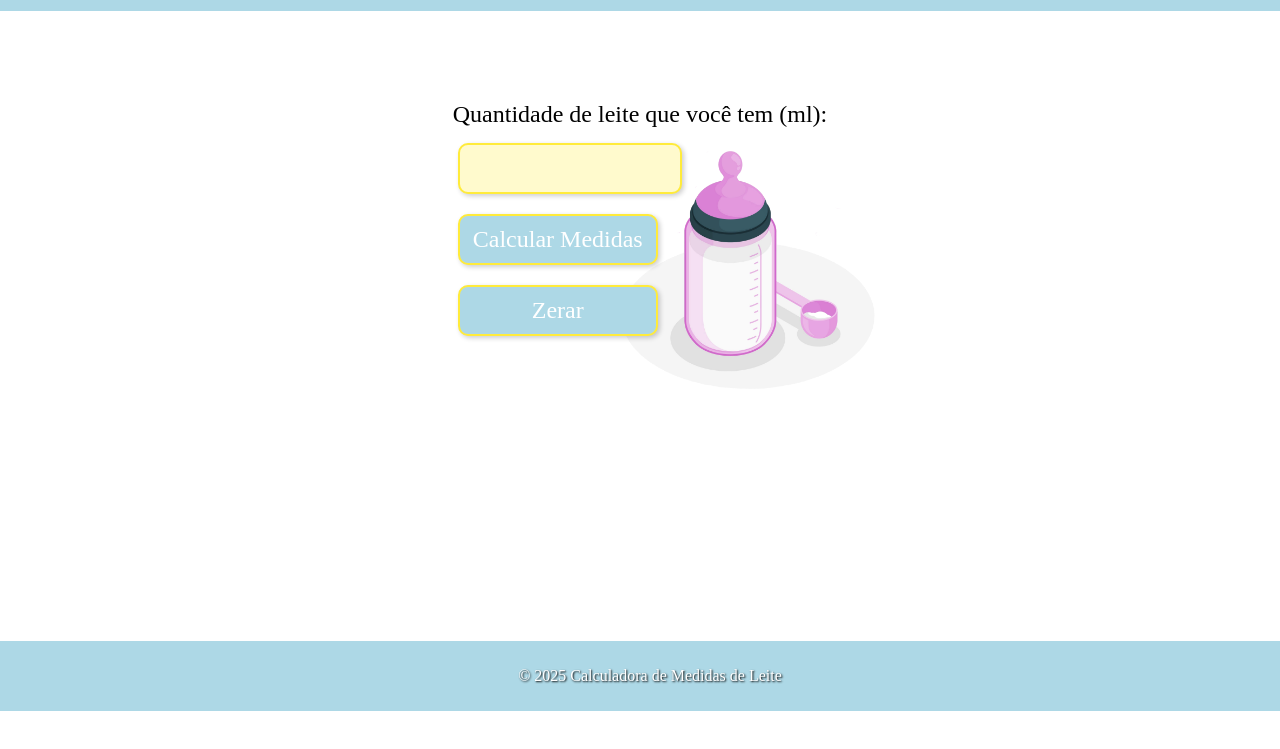
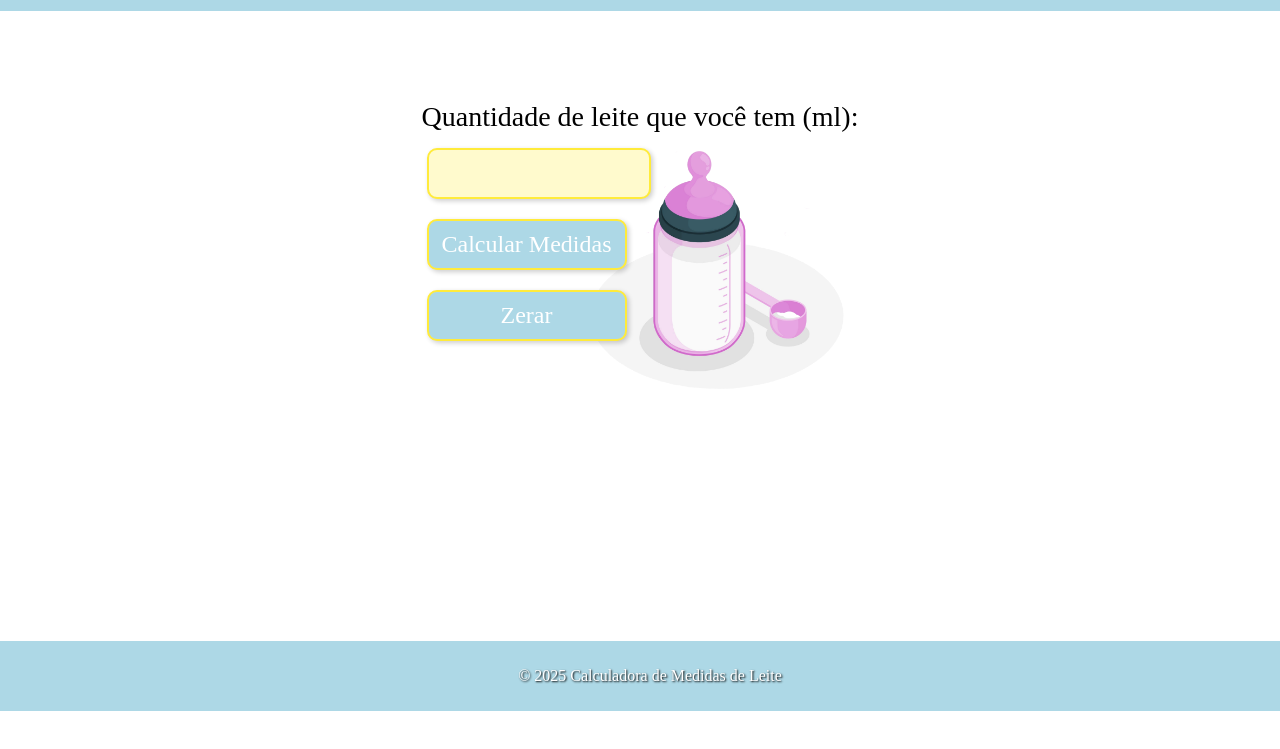
Before and after one commit to Alex-Brito-91/projeto-medida-leite, a plain HTML site: page index.html in a window 1280 px wide. Shown: the part 89-838 px from the top of the page. Drawn offline with Linux system fonts and the light colour scheme; a web font is replaced by a local one.

Commit message:
texto label em 28px

```diff
--- a/style.css
+++ b/style.css
@@ -71,7 +71,7 @@ label {
     display: block;
     margin: 20px 0 10px;
     color: #000000; /* Preto */
-    font-size: 24px; /* Aumentar o tamanho do texto */
+    font-size: 28px; /* Aumentar o tamanho do texto */
 }
 
 .input-button-container {
```
